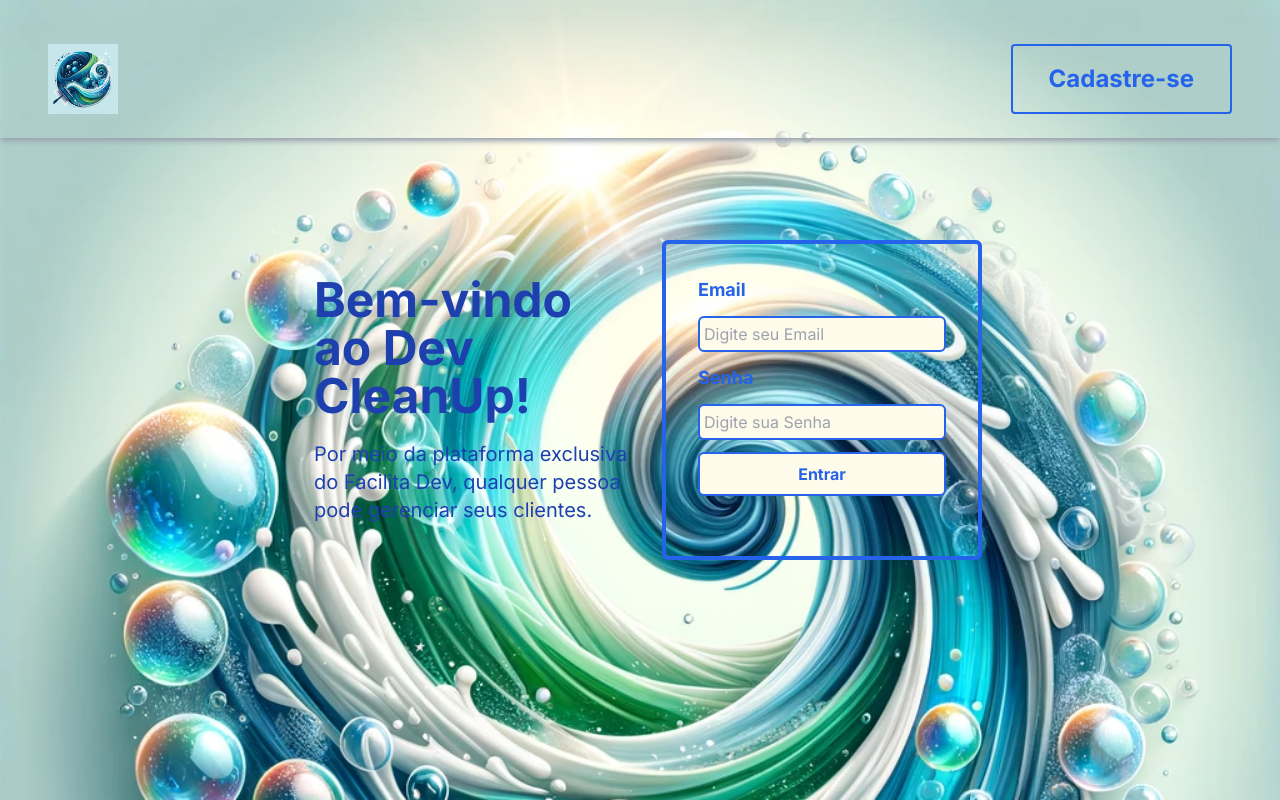
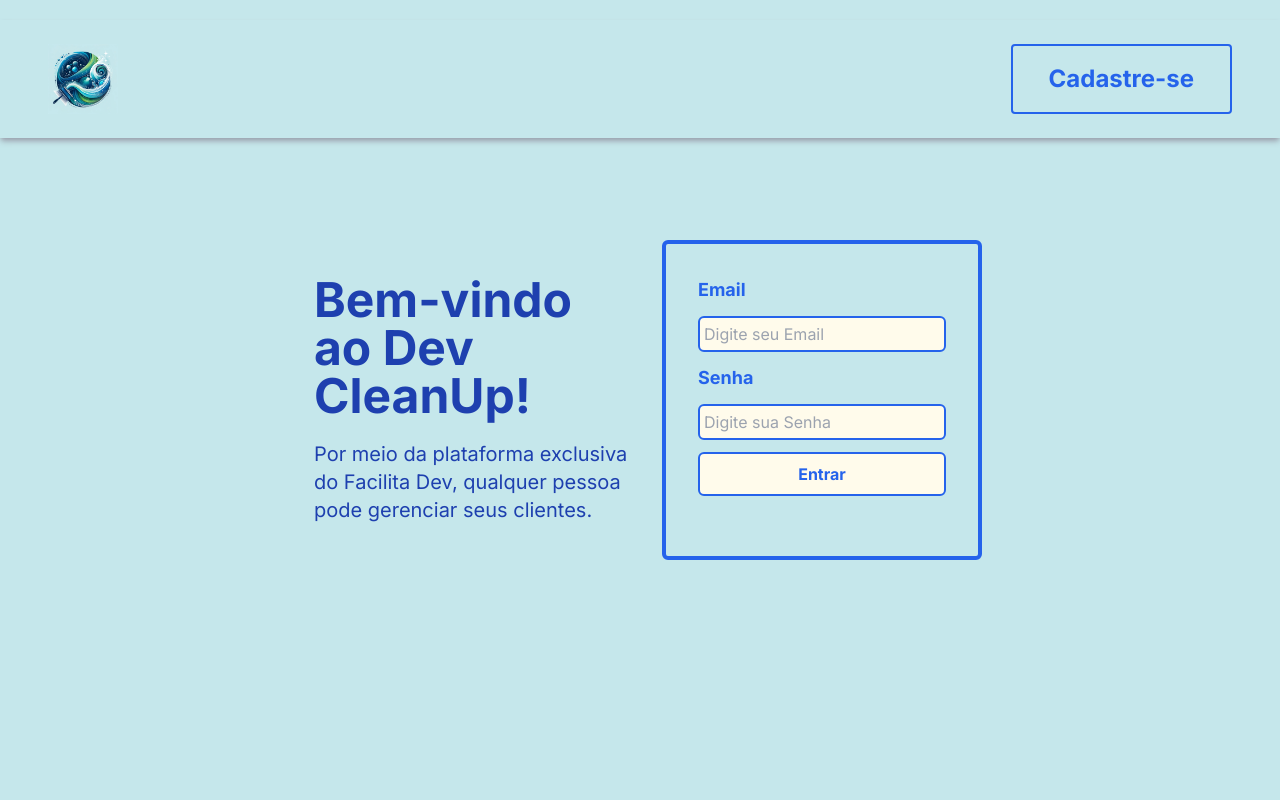
Before and after one commit to Daaaiii/frontend, a Next.js app: page / in a window 1280 px wide. Built offline with nearby package versions, Linux system fonts and the light colour scheme; sample sign-in values are in the browser's storage.

Commit message:
feat: update background color

```diff
--- a/src/app/components/Login/index.tsx
+++ b/src/app/components/Login/index.tsx
@@ -87,7 +87,7 @@ const Login = () => {
 	}, [router]);
 
 	return (
-		<div className="fixed top-0 left-0 w-full h-full flex items-center justify-center space-x-7 bg-background-2 bg-no-repeat bg-cover" >
+		<div className="fixed top-0 left-0 w-full h-full flex items-center justify-center space-x-7 bg-base" >
 
 			<div className="w-3/12 ml-4">
 				<h1 className="font-bold  text-5xl text-blue-800 mb-5">
```
